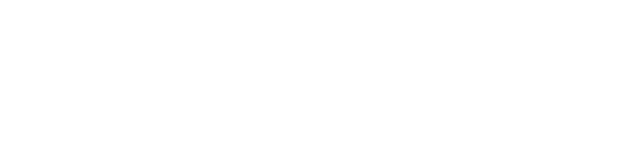
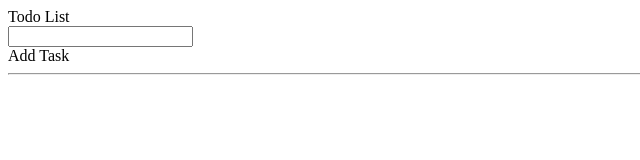
Before and after one commit to Samandar031/Input, a plain HTML site: page index.html in a window 1280 px wide. Shown: the whole page, without its empty margins (0-640 px from the left). Drawn offline with Linux system fonts and the light colour scheme.

Commit message:
html tugadi

```diff
--- a/index.html
+++ b/index.html
@@ -8,6 +8,14 @@
   <link rel="stylesheet" href="style.css">
 </head>
 <body>
+  <div class="container">
+    <div class="title">Todo List</div>
+    <div class="input_navbar">
+      <input type="text" class="input">
+      <div class="add_task">Add Task</div>
+    </div><hr>
+
+  </div>
   <script src="script.js"></script>
 </body>
 </html>
```
